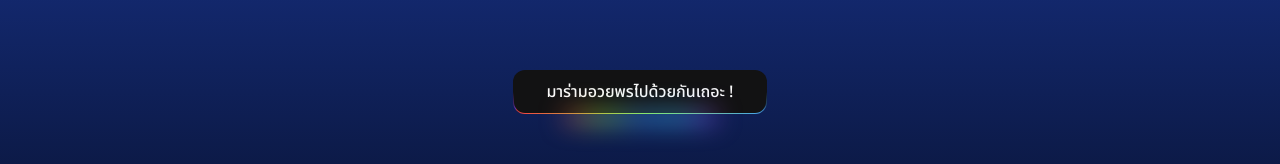
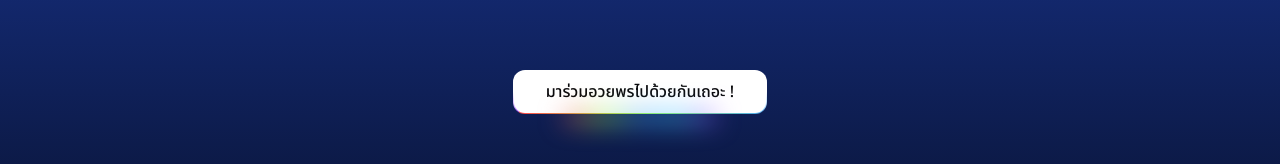
Before and after one commit to ku-t3ch/ku-xmas, a Next.js app: page / in a window 1280 px wide. Shown: the part 308-472 px from the top of the page. Built offline with nearby package versions, Linux system fonts and the light colour scheme.

Commit message:
feat(First): add theme props

```diff
--- a/src/app/page.tsx
+++ b/src/app/page.tsx
@@ -7,8 +7,8 @@ export default function First() {
 		<>
 			<div className="relative">
 				<Link href={"/sign-in"}>
-					<RainbowButton className="">
-						มาร่ามอวยพรไปด้วยกันเถอะ !
+					<RainbowButton theme="white" className="">
+						มาร่วมอวยพรไปด้วยกันเถอะ !
 					</RainbowButton>
 				</Link>
 			</div>
```
